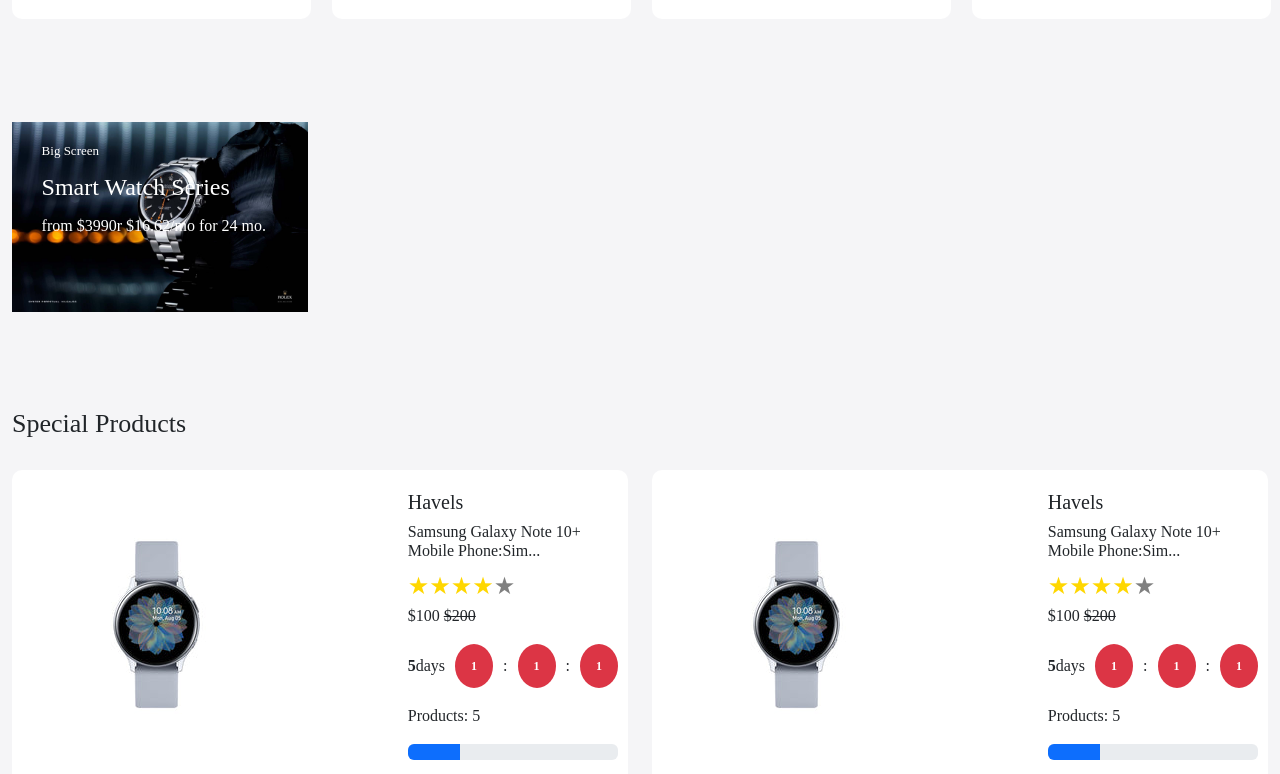
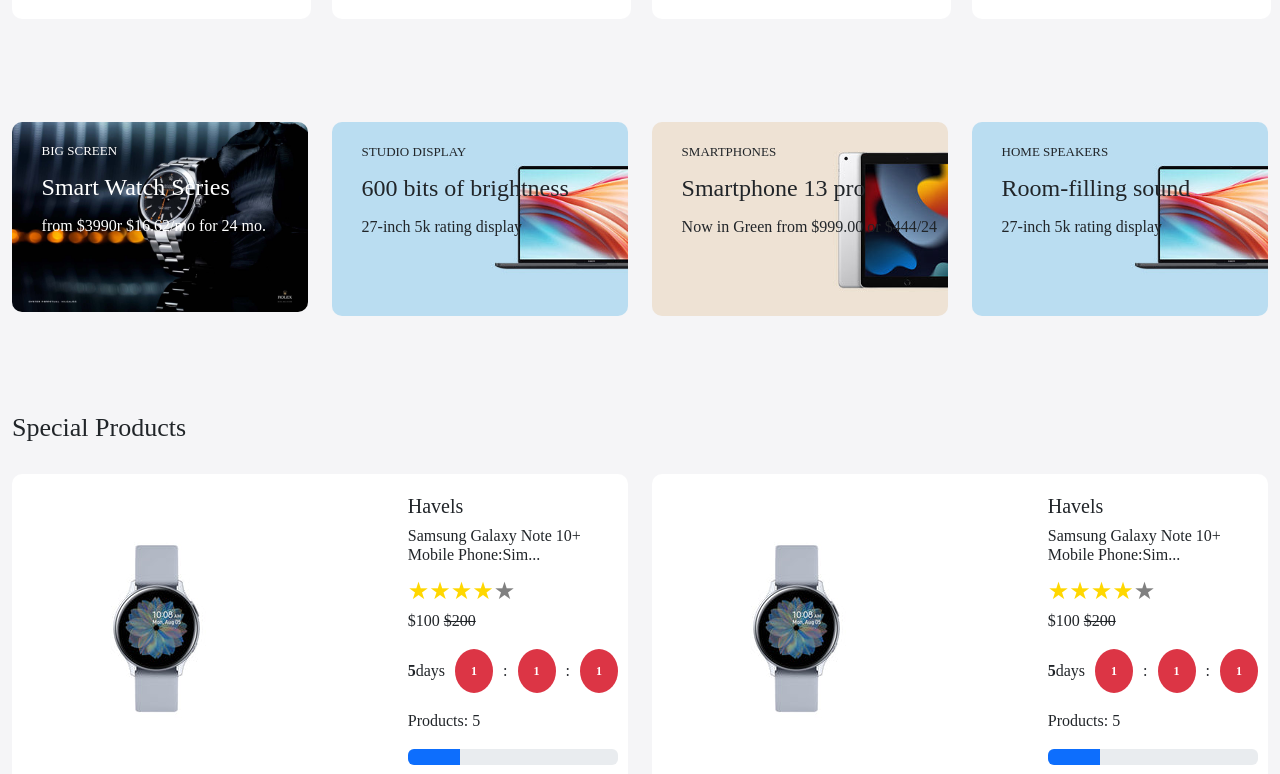
Before and after one commit to uwingabirejoselyne/learn-ecommerce-ui, a React (Create React App) app: page / in a window 1280 px wide. Shown: the part 1800-2574 px from the top of the page. Built offline with nearby package versions, Linux system fonts and the light colour scheme.

Commit message:
updated famous section

```diff
--- a/src/App.css
+++ b/src/App.css
@@ -352,6 +352,7 @@
     font-weight: 400px;
     color: white;
     margin-bottom: 7px;
+    text-transform: uppercase;
 }
 
 .famous-content h6 {
@@ -371,4 +372,5 @@
 .famous-card img {
     width: 100%;
     height: 100%;
+    border-radius: 10px;
 }
--- a/src/pages/Home.js
+++ b/src/pages/Home.js
@@ -196,11 +196,41 @@
         <div className="row">
           <div className="col-3">
             <div className="famous-card position-relative ">
-              <img src="images/famous02.jpg" alt="famous" />
+              <img src="images/famous02.jpg" className='img-fluid' alt="famous" />
               <div className="famous-content position-absolute">
                 <h5>Big Screen</h5>
                 <h6>Smart Watch Series</h6>
                 <p>from $3990r $16.62/mo for 24 mo.</p>
+              </div>
+            </div>
+          </div>
+          <div className="col-3">
+            <div className="famous-card position-relative ">
+              <img src="images/catbanner-01.jpg" className='img-fluid' alt="famous" />
+              <div className="famous-content position-absolute">
+                <h5 className='text-dark'>Studio Display</h5>
+                <h6 className='text-dark'>600 bits of brightness</h6>
+                <p className='text-dark'>27-inch 5k rating display</p>
+              </div>
+            </div>
+          </div>
+          <div className="col-3">
+            <div className="famous-card position-relative ">
+              <img src="images/catbanner-03.jpg" className='img-fluid' alt="famous" />
+              <div className="famous-content position-absolute">
+                <h5 className='text-dark'>SmartPhones</h5>
+                <h6 className='text-dark'>Smartphone 13 pro</h6>
+                <p className='text-dark'>Now in Green from $999.00 or $444/24</p>
+              </div>
+            </div>
+          </div>
+          <div className="col-3">
+            <div className="famous-card position-relative ">
+              <img src="images/catbanner-01.jpg" className='img-fluid' alt="famous" />
+              <div className="famous-content position-absolute">
+                <h5 className='text-dark'>Home Speakers</h5>
+                <h6 className='text-dark'>Room-filling sound</h6>
+                <p className='text-dark'>27-inch 5k rating display</p>
               </div>
             </div>
           </div>
@@ -216,6 +246,7 @@
           </div>
         </div>
         <div className="row">
+          <SpecialProducts/>
           <SpecialProducts/>
           <SpecialProducts/>
           <SpecialProducts/>
```
